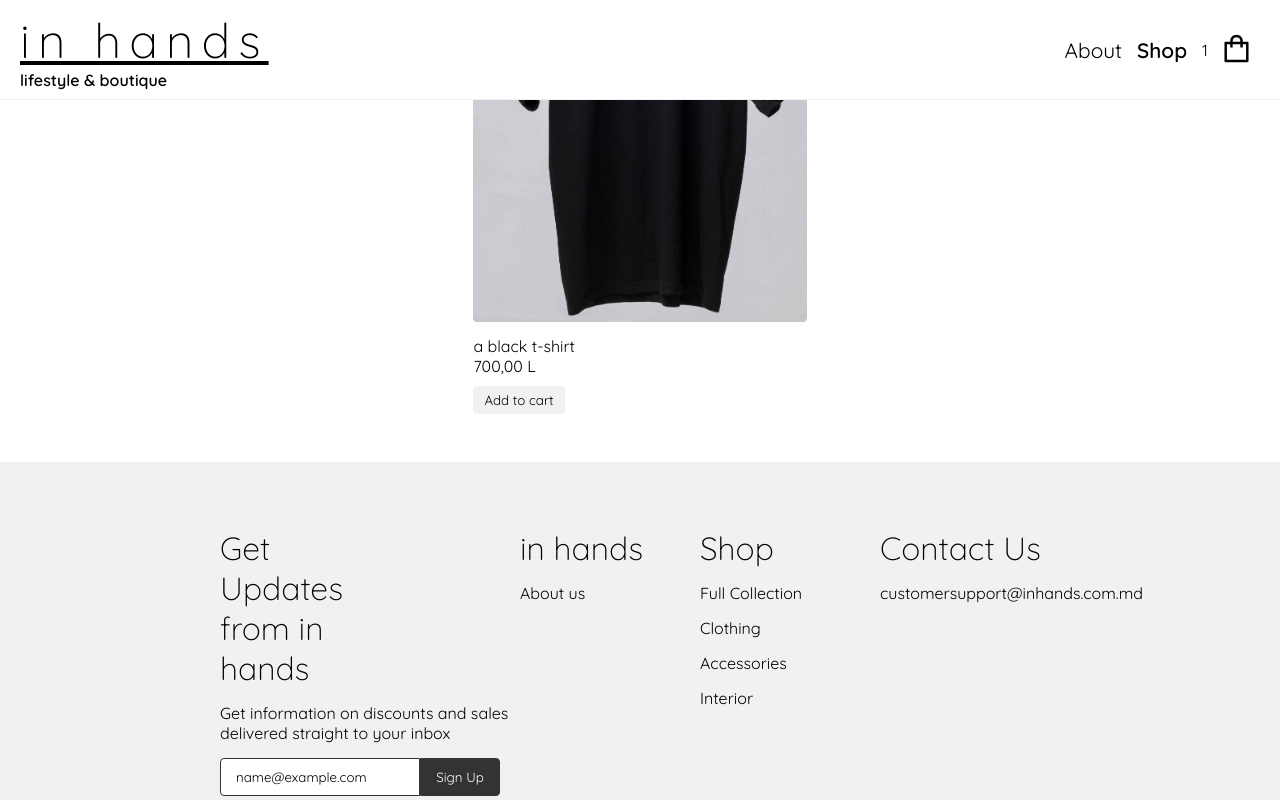
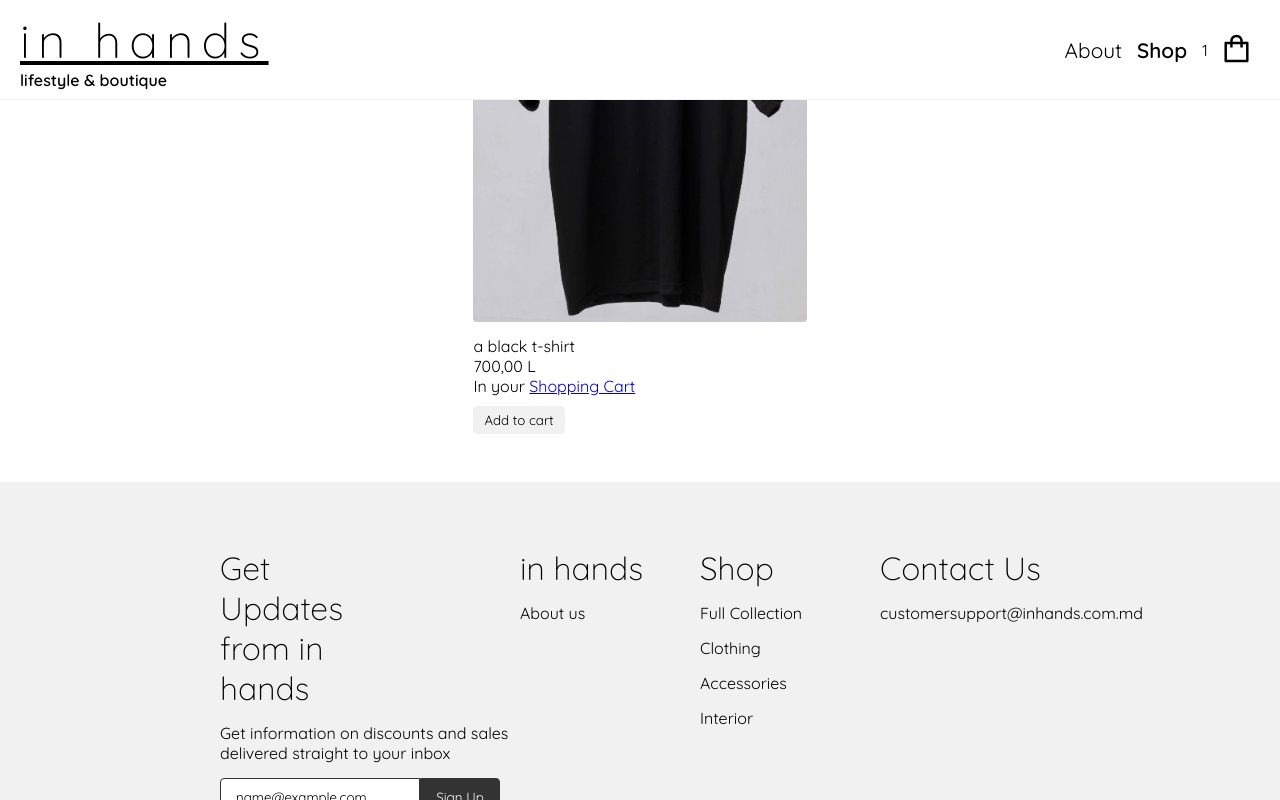
Before and after one commit to Stillwell-C/shoppingCart, a React (Create React App) app: page /shop/fullcollection/00001 in a window 1280 px wide. Both pictures are taken after typing "name@example.com" into the empty fields and a click on the button "Add to cart". Shown: the part 418-1218 px from the top of the page. Built offline with nearby package versions, Linux system fonts and the light colour scheme.

Commit message:
Check if item is in cart

```diff
--- a/src/components/ItemFullPage.tsx
+++ b/src/components/ItemFullPage.tsx
@@ -1,5 +1,5 @@
 import React, { useEffect } from "react";
-import { useNavigate, useParams } from "react-router-dom";
+import { Link, useNavigate, useParams } from "react-router-dom";
 import Footer from "./Footer";
 import fullItemList from "../Data/FullItemList";
 import useFormatPrice from "../hooks/useFormatPrice";
@@ -8,11 +8,13 @@ import useCartContext from "../hooks/useCartContext";
 const ItemFullPage = () => {
   const { itemID } = useParams();
   const navigate = useNavigate();
-  const { REDUCER_ACTIONS, dispatch } = useCartContext();
+  const { REDUCER_ACTIONS, dispatch, cart } = useCartContext();
 
   const [currentItem] = fullItemList.filter(
     (item) => item.id === `item${itemID}`
   );
+
+  const itemInCart = cart.find((item) => item.id === `item${itemID}`);
 
   const itemPrice = useFormatPrice(currentItem?.price);
 
@@ -23,6 +25,7 @@ const ItemFullPage = () => {
   }, []);
 
   const handleAddToCart = () => {
+    if (itemInCart && itemInCart.qty >= 25) return;
     dispatch({
       type: REDUCER_ACTIONS.ADD,
       payload: { ...currentItem, qty: 1 },
@@ -38,8 +41,17 @@ const ItemFullPage = () => {
           src={currentItem?.img}
           alt={currentItem?.name}
         />
-        <p>{currentItem?.description}</p>
-        <p>{itemPrice}</p>
+        <div>
+          <p>{currentItem?.description}</p>
+          <p>{itemPrice}</p>
+        </div>
+        <div>
+          {itemInCart && (
+            <p>
+              In your <Link to='/cart'>Shopping Cart</Link>
+            </p>
+          )}
+        </div>
         <button onClick={handleAddToCart}>Add to cart</button>
       </div>
       <Footer />
```
